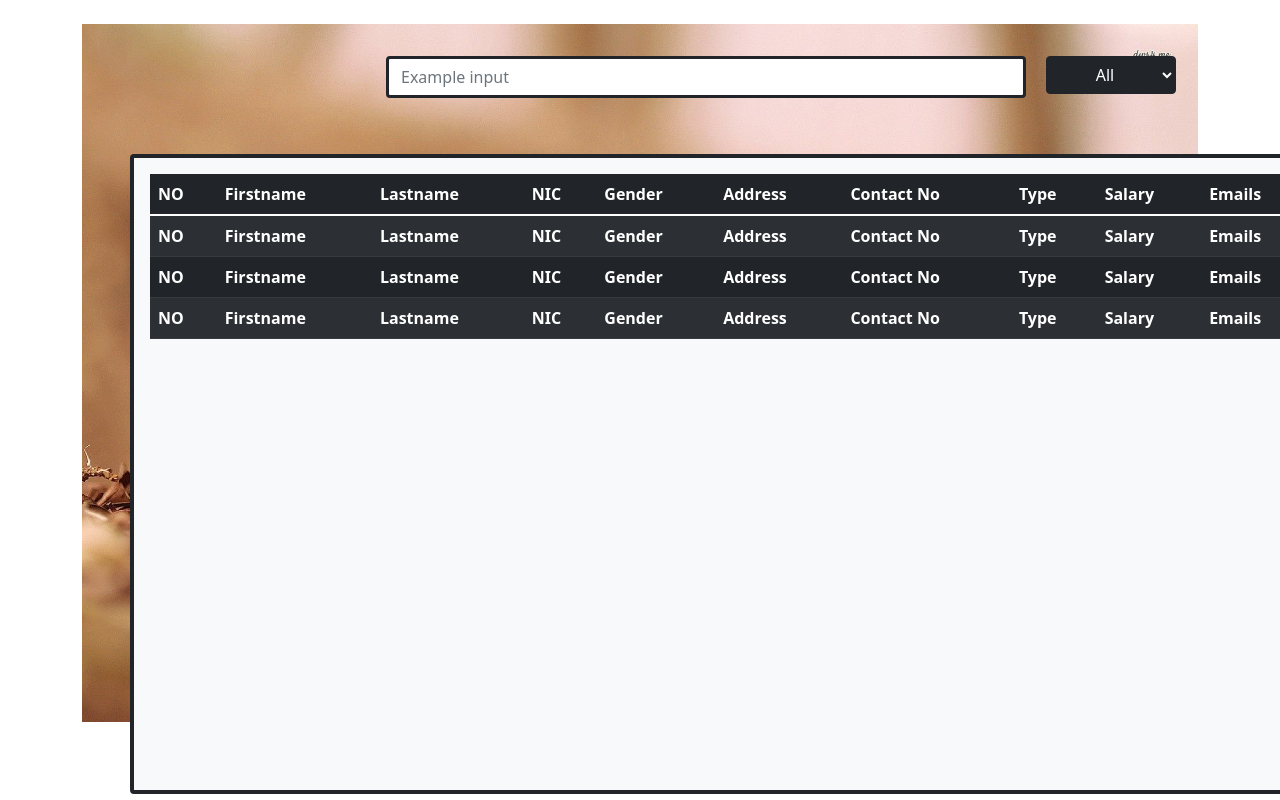
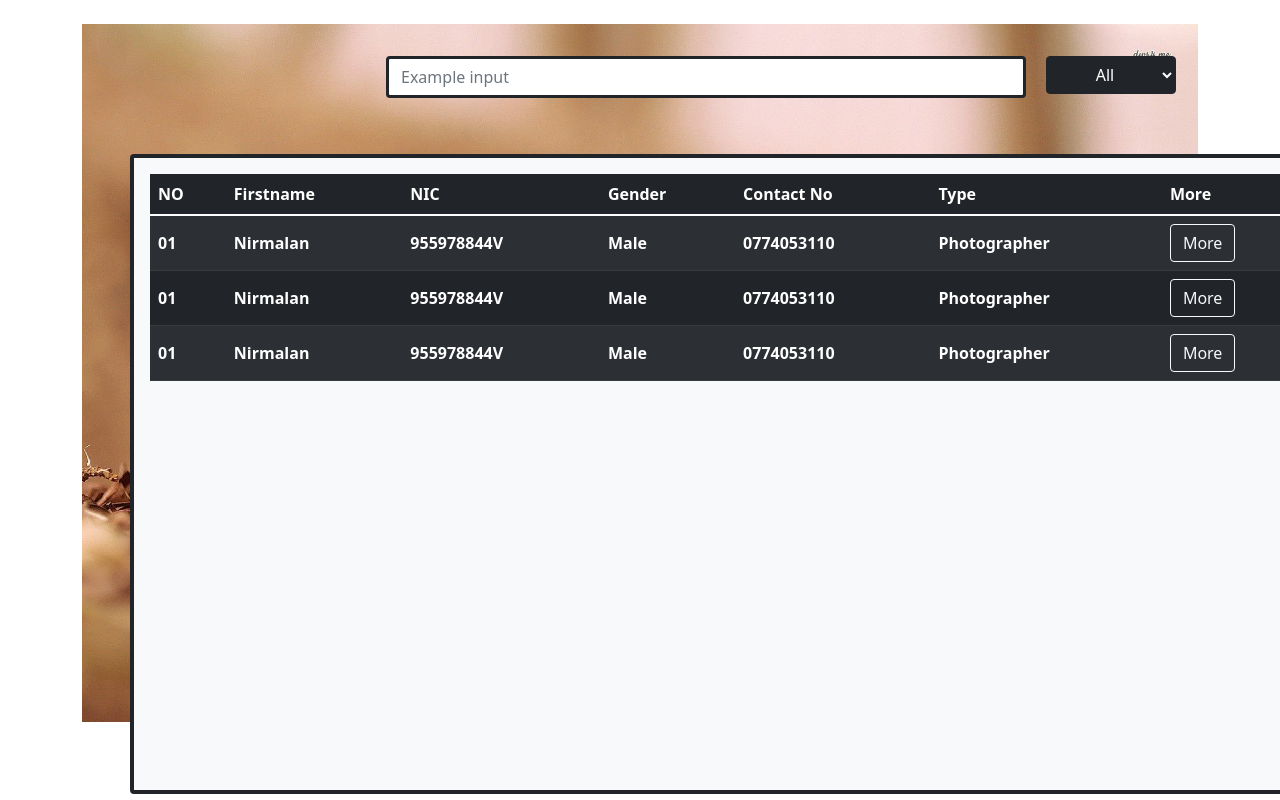
Before and after one commit to FarzanFrost/Flash, a React (Create React App) app in the folder flash-front-end/: page /ManagerViewEmployeeDetails in a window 1280 px wide. Shown: the top 800 px of the page. Built offline with nearby package versions, Linux system fonts and the light colour scheme.

Commit message:
change the page manager view wmployee detail page

```diff
--- a/flash-front-end/src/ManagerViewEmployeeDetails.js
+++ b/flash-front-end/src/ManagerViewEmployeeDetails.js
@@ -51,63 +51,50 @@ const ManagerViewEmployeeDetails = () => {
                     <div className="card bg-light border-dark border-4 mt-5 mx-5" style={{width: '75rem',height:'40rem'}}>
                         <div className="card-body ">
                             <div className="table-responsive ">
-                                <table className="table table-dark table-striped align-middle"
-                                >
-                                    <thead>
+                                <table className="table table-dark table-striped align-middle">
+                                    <thead className="align-middle">
                                     <tr>
                                         <th scope="col">NO</th>
                                         <th scope="col">Firstname</th>
-                                        <th scope="col">Lastname</th>
                                         <th scope="col">NIC</th>
                                         <th scope="col">Gender</th>
-                                        <th scope="col">Address</th>
                                         <th scope="col">Contact No</th>
                                         <th scope="col">Type</th>
-                                        <th scope="col">Salary</th>
-                                        <th scope="col">Emails</th>
+                                        <th scope="col-2">More</th>
 
 
                                     </tr>
                                     </thead>
                                     <tbody>
                                     <tr>
-                                        <th scope="col">NO</th>
-                                        <th scope="col">Firstname</th>
-                                        <th scope="col">Lastname</th>
-                                        <th scope="col">NIC</th>
-                                        <th scope="col">Gender</th>
-                                        <th scope="col">Address</th>
-                                        <th scope="col">Contact No</th>
-                                        <th scope="col">Type</th>
-                                        <th scope="col">Salary</th>
-                                        <th scope="col">Emails</th>
+                                        <th scope="col">01</th>
+                                        <th scope="col">Nirmalan</th>
+                                        <th scope="col">955978844V</th>
+                                        <th scope="col">Male</th>
+                                        <th scope="col">0774053110</th>
+                                        <th scope="col">Photographer</th>
+                                        <th scope="col"><button className="btn btn-outline-light btn-block">More</button></th>
+
 
                                     </tr>
                                     <tr>
-                                        <th scope="col">NO</th>
-                                        <th scope="col">Firstname</th>
-                                        <th scope="col">Lastname</th>
-                                        <th scope="col">NIC</th>
-                                        <th scope="col">Gender</th>
-                                        <th scope="col">Address</th>
-                                        <th scope="col">Contact No</th>
-                                        <th scope="col">Type</th>
-                                        <th scope="col">Salary</th>
-                                        <th scope="col">Emails</th>
+                                        <th scope="col">01</th>
+                                        <th scope="col">Nirmalan</th>
+                                        <th scope="col">955978844V</th>
+                                        <th scope="col">Male</th>
+                                        <th scope="col">0774053110</th>
+                                        <th scope="col">Photographer</th>
+                                        <th scope="col"><button className="btn btn-outline-light btn-block">More</button></th>
 
                                     </tr>
                                     <tr>
-                                        <th scope="col">NO</th>
-                                        <th scope="col">Firstname</th>
-                                        <th scope="col">Lastname</th>
-                                        <th scope="col">NIC</th>
-                                        <th scope="col">Gender</th>
-                                        <th scope="col">Address</th>
-                                        <th scope="col">Contact No</th>
-                                        <th scope="col">Type</th>
-                                        <th scope="col">Salary</th>
-                                        <th scope="col">Emails</th>
-
+                                        <th scope="col">01</th>
+                                        <th scope="col">Nirmalan</th>
+                                        <th scope="col">955978844V</th>
+                                        <th scope="col">Male</th>
+                                        <th scope="col">0774053110</th>
+                                        <th scope="col">Photographer</th>
+                                        <th scope="col"><button className="btn btn-outline-light btn-block">More</button></th>
 
                                     </tr>
                                     </tbody>
```
